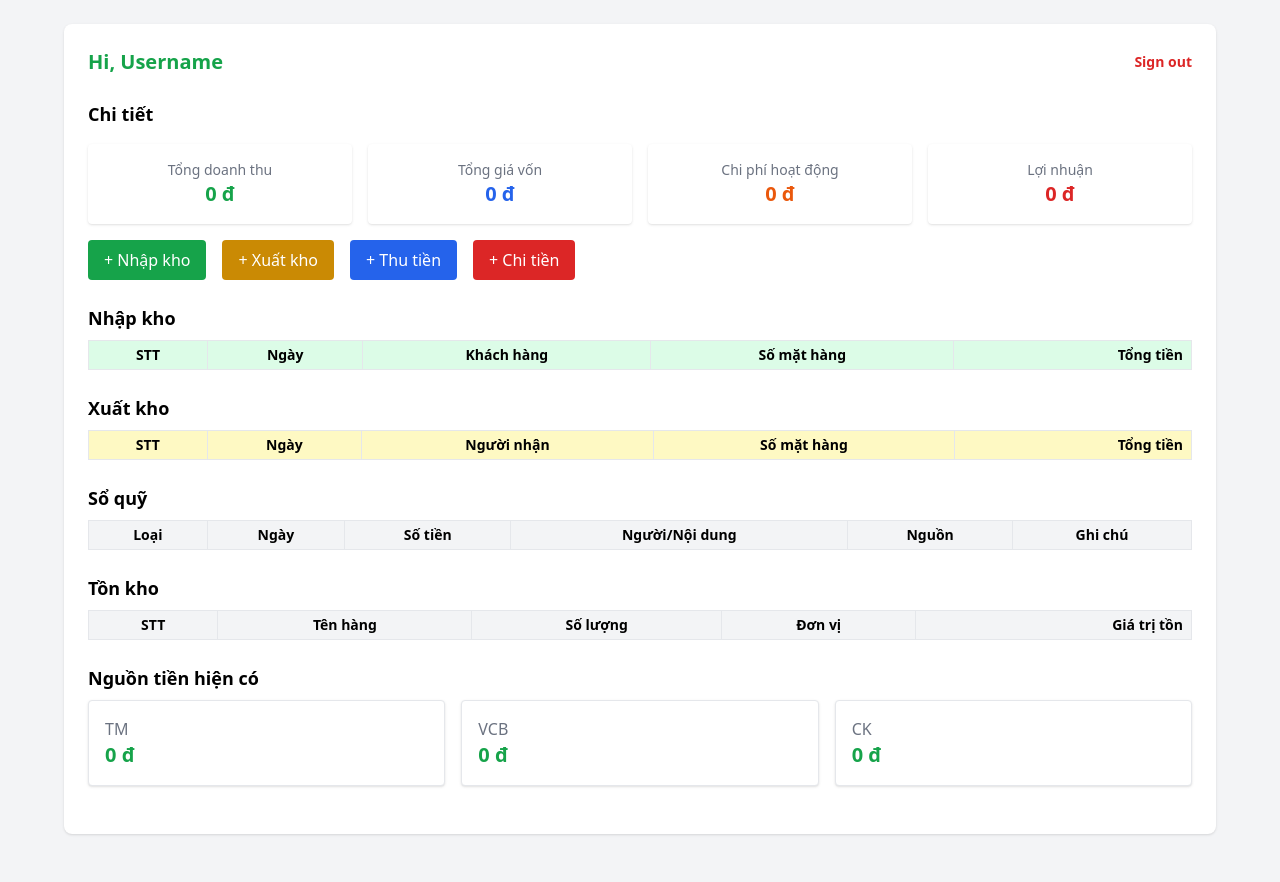
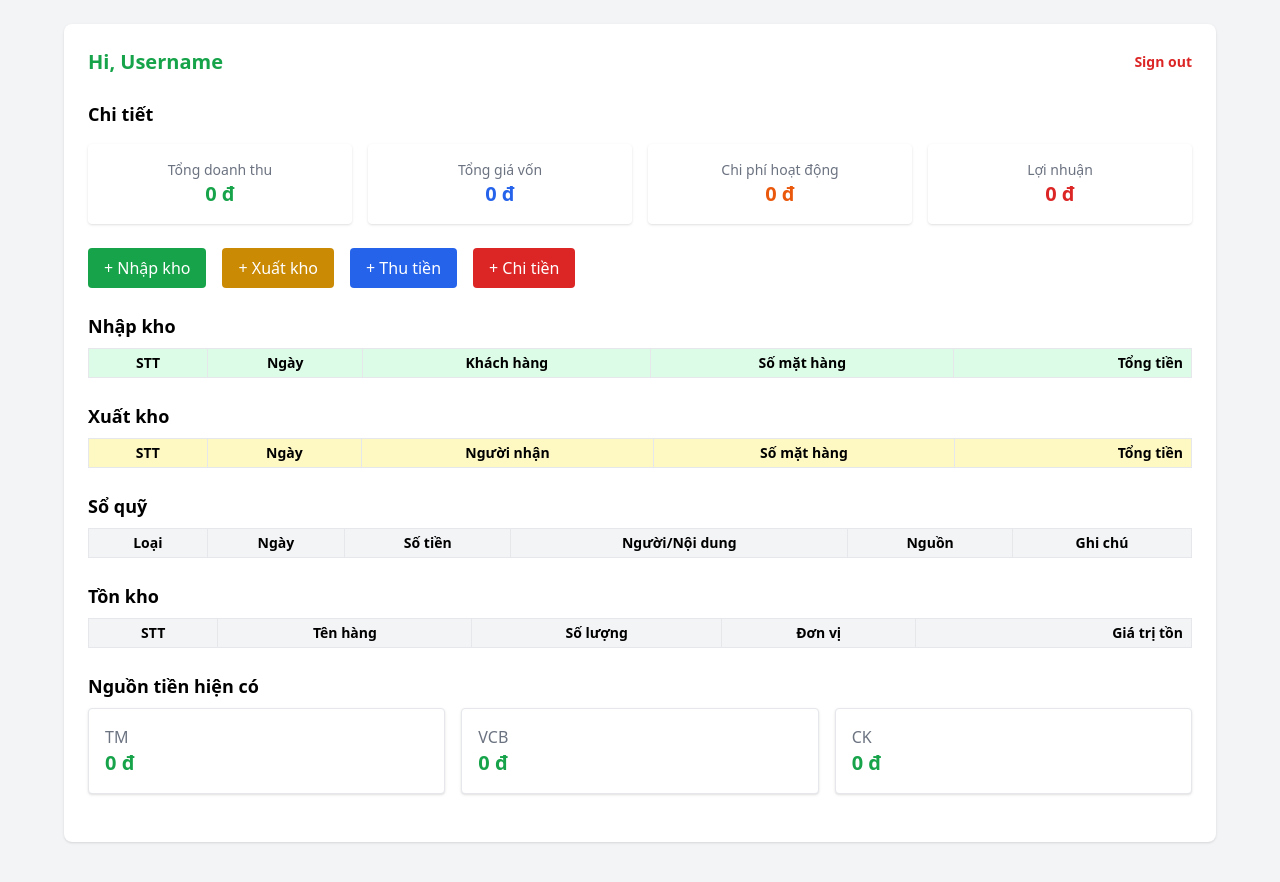
Before and after one commit to phelieuandan/phelieuandan.github.io, a Jekyll site: the page dashboard.html, which Jekyll copies as it is, in a window 1280 px wide. Shown: the top 882 px of the page. Built offline with Jekyll 4.4.1, drawn with Linux system fonts in a browser that asks for light colours; nearby versions of some CDN libraries; comment, search, counter and statistics services are not loaded.

Commit message:
Update dashboard.html

```diff
--- a/dashboard.html
+++ b/dashboard.html
@@ -42,7 +42,7 @@
 
 
     <!-- Buttons -->
-    <div class="flex gap-4 mb-6">
+    <div class="flex gap-4 mt-6 mb-6">
       <button onclick="toggleForm('importForm')" class="bg-green-600 text-white px-4 py-2 rounded">+ Nhập kho</button>
       <button onclick="toggleForm('exportForm')" class="bg-yellow-600 text-white px-4 py-2 rounded">+ Xuất kho</button>
       <button onclick="toggleForm('incomeForm')" class="bg-blue-600 text-white px-4 py-2 rounded">+ Thu tiền</button>
```
